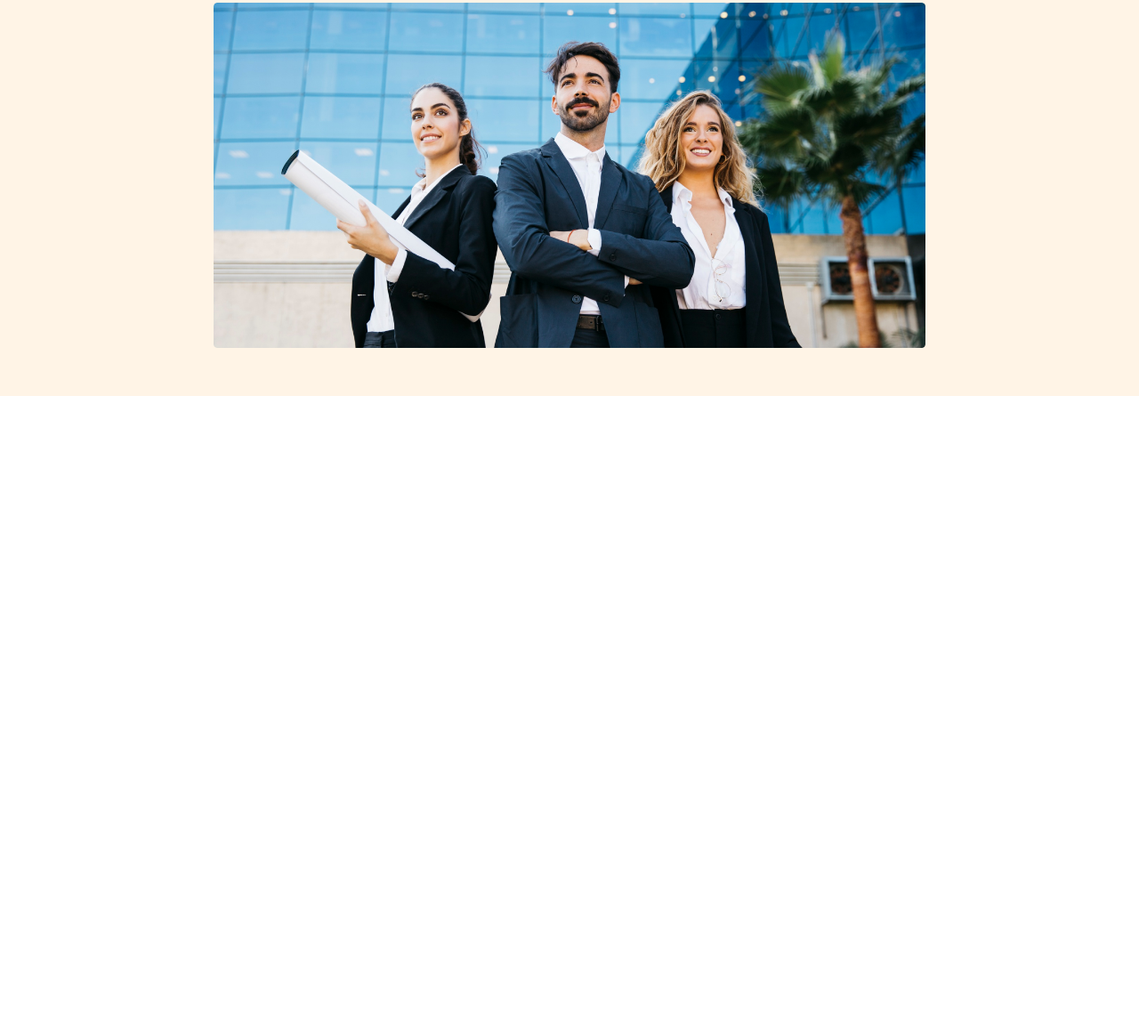
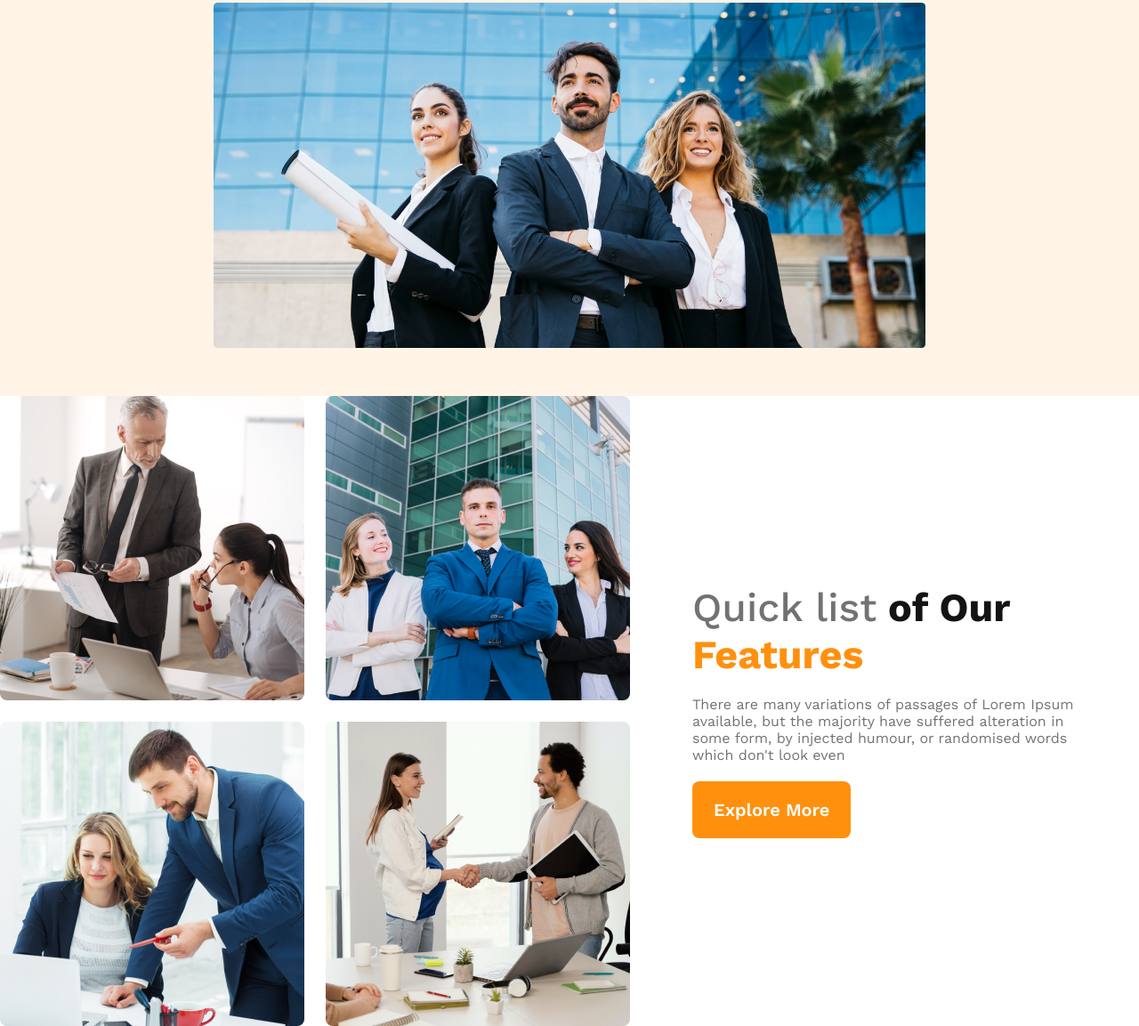
Before and after one commit to AbdurRahman-web-Dreamer/G3-Architects-Project, a plain HTML site: page index.html in a window 1280 px wide. Shown: the part 492-1645 px from the top of the page at 89% size. Before the commit the page ends 937 px from the top, so only its background shows below. Drawn offline with nearby package versions, Linux system fonts and the light colour scheme.

Commit message:
featured content added

```diff
--- a/index.html
+++ b/index.html
@@ -40,7 +40,27 @@
 
    <!-- main section start -->
     <main>
-
+        <!-- our-features start  -->
+          <section class="our-features-container">
+               <div class="teams-img-container">
+                     <img src="images/team1.png" alt="" class="team-img">
+                     <img src="images/team2.png" alt="" class="team-img">
+                     <img src="images/team3.png" alt="" class="team-img">
+                     <img src="images/team4.png" alt="" class="team-img">
+               </div>
+               <div class="teams-content">
+                    <h3 class="teams-title">
+                       <span class="quick-list"> Quick list</span> <span class="of-our">of Our</span> <span class="features">Features</span>
+                    </h3>
+                    <p class="teams-description">
+                        There are many variations of passages of Lorem Ipsum available, but the majority have suffered alteration in some form, by injected humour, or randomised words which don't look even
+                    </p>
+                    <button class="btn-primary">
+                        Explore More
+                    </button>
+               </div>
+          </section>
+          <!-- our-features end -->
     </main>
 <!-- main section end -->
 
--- a/styles/style.css
+++ b/styles/style.css
@@ -74,6 +74,53 @@ ul>li>a {
 }
 /* banner section style end */
 /* header section style end */
+
+/* main style  start*/
+main{
+    max-width: 1440px;
+    margin: 0 auto;
+}
+/* our-features start  */
+.our-features-container{
+    display: flex;
+    align-items: center;
+    /* gap: 4.375rem; */
+}
+.teams-img-container{
+     display: grid;
+     grid-template-columns: repeat(2,1fr);
+     gap: 1.5rem;
+}
+.team-img{
+
+}
+.teams-title{
+    font-size: 2.8rem;
+    font-weight: 700;
+
+}
+.teams-description{
+    color: #727272;
+    font-weight: 400;
+    margin: 20px 0;
+}
+.teams-content{
+  padding-left: 70px;
+  padding-right: 70px;
+}
+.quick-list{
+    color: #727272;
+    font-weight: 500
+}
+.of-our{
+    color: #131313;
+
+}
+.features{
+    color: #FF900E;
+}
+/* our-features end  */
+/* main style  end*/
 /* responsive styles */
 /* mobile device  */
 @media screen and (max-width:576px) {
```
